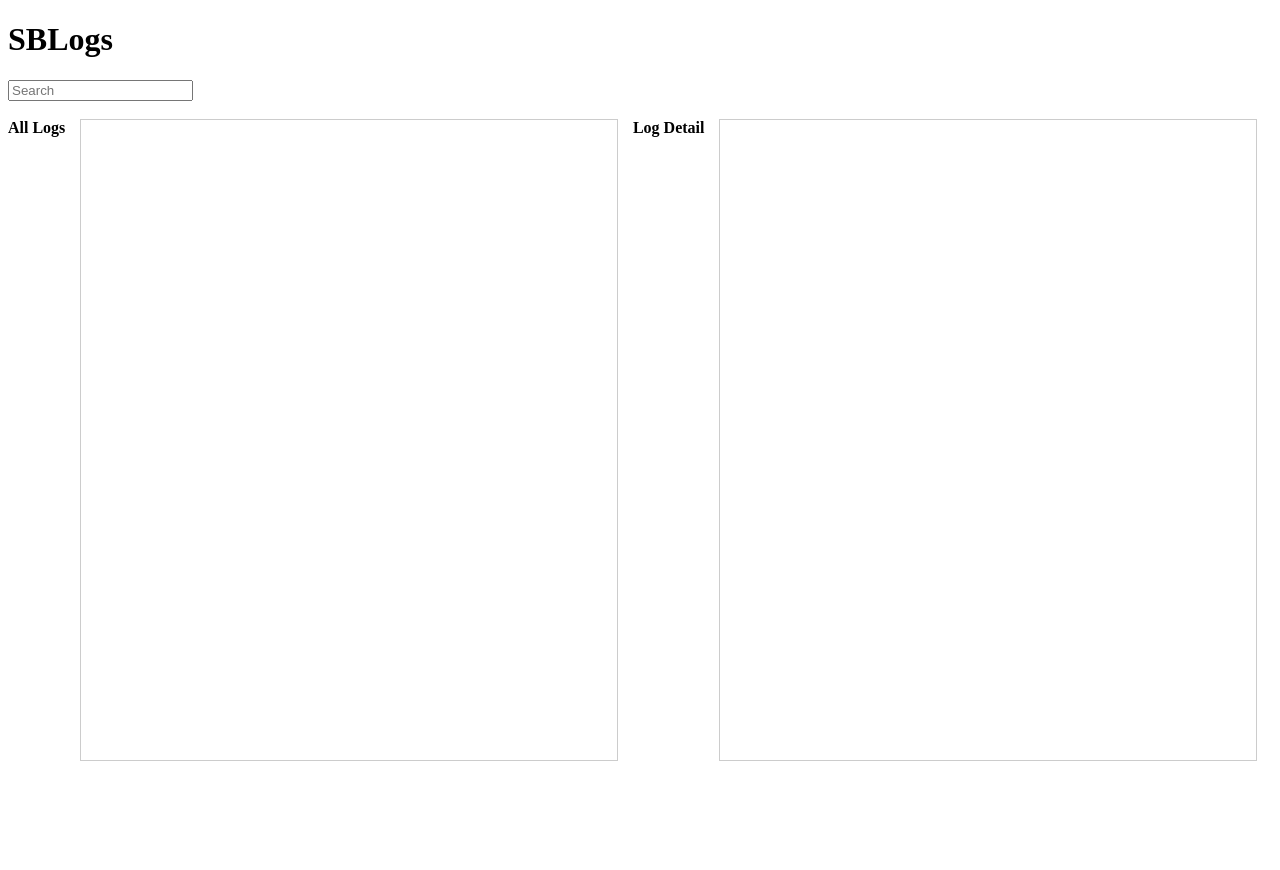
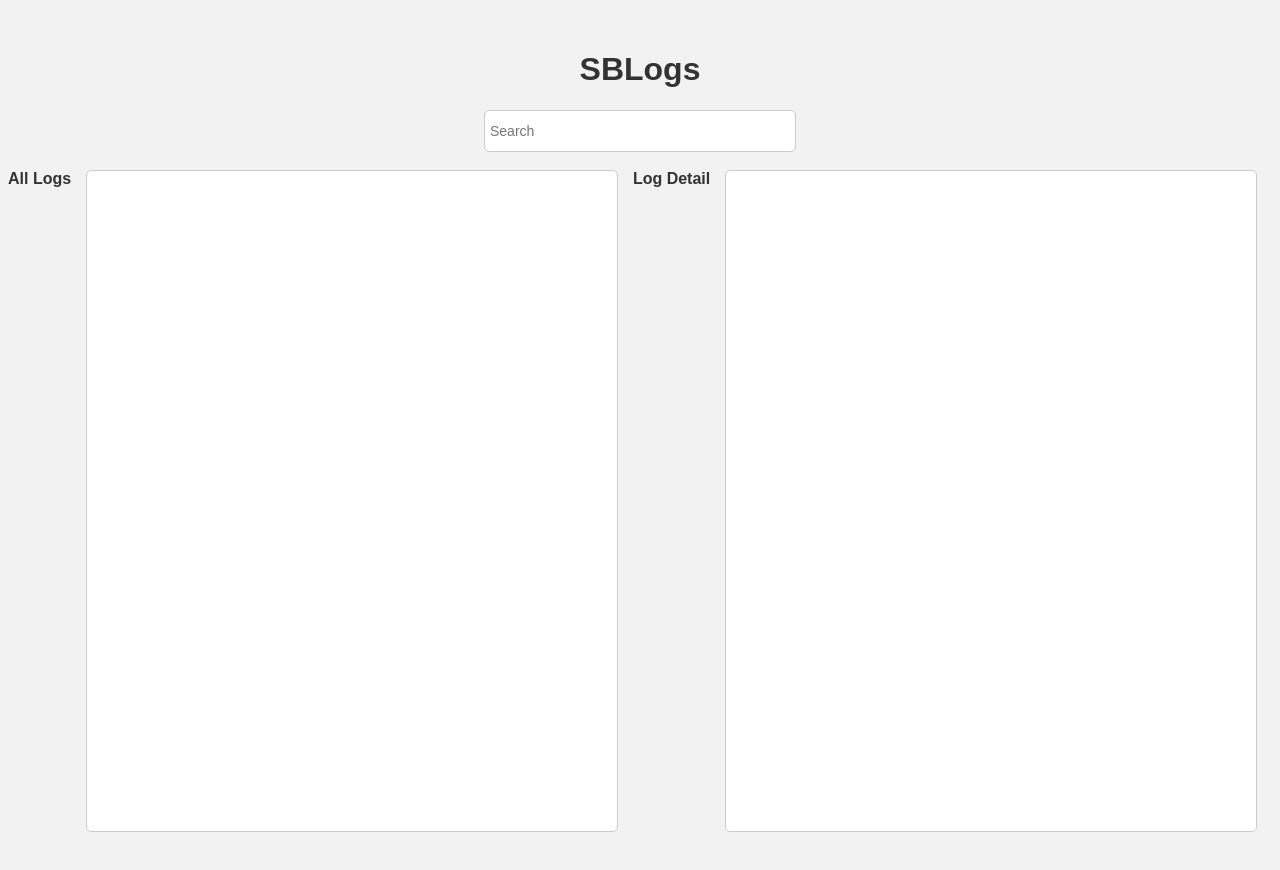
Before and after one commit to nguyenductho89/LogWebSocket, a website: page index.html in a window 1280 px wide. Shown: the top 870 px of the page. Drawn offline with nearby package versions, Linux system fonts and the light colour scheme.

Commit message:
add style index.html

```diff
--- a/index.html
+++ b/index.html
@@ -8,12 +8,21 @@
   <script src="https://cdn.jsdelivr.net/npm/pretty-print-json/dist/pretty-print-json.min.js"></script>
   <link rel="stylesheet" href="styles.css" />
   <style>
+    body {
+      background-color: #f2f2f2;
+      font-family: Arial, sans-serif;
+    }
+
+    h1 {
+      text-align: center;
+      padding-top: 30px;
+      color: #333;
+    }
+
     #message-container {
       display: flex;
       flex-direction: row;
       gap: 15px;
-      /* Vertical spacing between elements */
-      ;
       margin-bottom: 500px;
     }
 
@@ -22,18 +31,31 @@
       flex: 1;
       overflow-y: scroll;
       border: 1px solid #ccc;
-      /* Add border */
+      border-radius: 5px;
+      padding: 10px;
+      background-color: #fff;
     }
 
     #message-detail {
       flex: 1;
       overflow-y: scroll;
       border: 1px solid #ccc;
-      /* Add border */
-      ;
+      border-radius: 5px;
+      padding: 10px;
+      background-color: #fff;
       white-space: pre-wrap;
     }
 
+    @keyframes slide-in {
+  0% {
+    opacity: 0;
+    transform: translateY(-20px);
+  }
+  100% {
+    opacity: 1;
+    transform: translateY(0);
+  }
+}
 
 .message-row {
   cursor: pointer;
@@ -42,20 +64,18 @@
   white-space: nowrap;
   overflow: hidden;
   text-overflow: ellipsis;
-  height: 30px; /* Set a fixed height for the message rows */
-}
-
-  .message-row:hover {
-    background-color: #00b4d8;
+  height: 30px;
+  animation: slide-in 0.3s cubic-bezier(0.23, 1, 0.32, 1);
 }
 
     .panel-title {
       font-weight: bold;
       margin-bottom: 5px;
+      color: #333;
     }
 
     .debug {
-    color: black;
+      color: #333;
     }
 
     .error {
@@ -65,10 +85,11 @@
     .timestamp {
       margin-right: 5px;
       font-weight: bold;
+      color: #666;
     }
 
     .timestamp.debug {
-    color: black;
+      color: #333;
     }
 
     .timestamp.error {
@@ -77,8 +98,23 @@
 
     .message-row.active {
       background-color: #00b4d8;
+      color: #fff;
     }
 
+    input[type="text"] {
+      width: 300px;
+      height: 30px;
+      padding: 5px;
+      border-radius: 5px;
+      border: 1px solid #ccc;
+      font-size: 14px;
+      outline: none;
+      transition: box-shadow 0.3s ease-in-out;
+    }
+
+    input[type="text"]:focus {
+      box-shadow: 0 0 5px #00b4d8;
+    }
   </style>
   <script src="socket.js"></script>
 
@@ -86,7 +122,7 @@
 
 <body>
   <h1>SBLogs</h1>
-  <div>
+  <div style="text-align: center;">
     <input type="text" id="search-text" placeholder="Search" oninput="filterMessages()">
   </div>
   <br>
```
Lines whose indentation alone changed are shown as unchanged.
